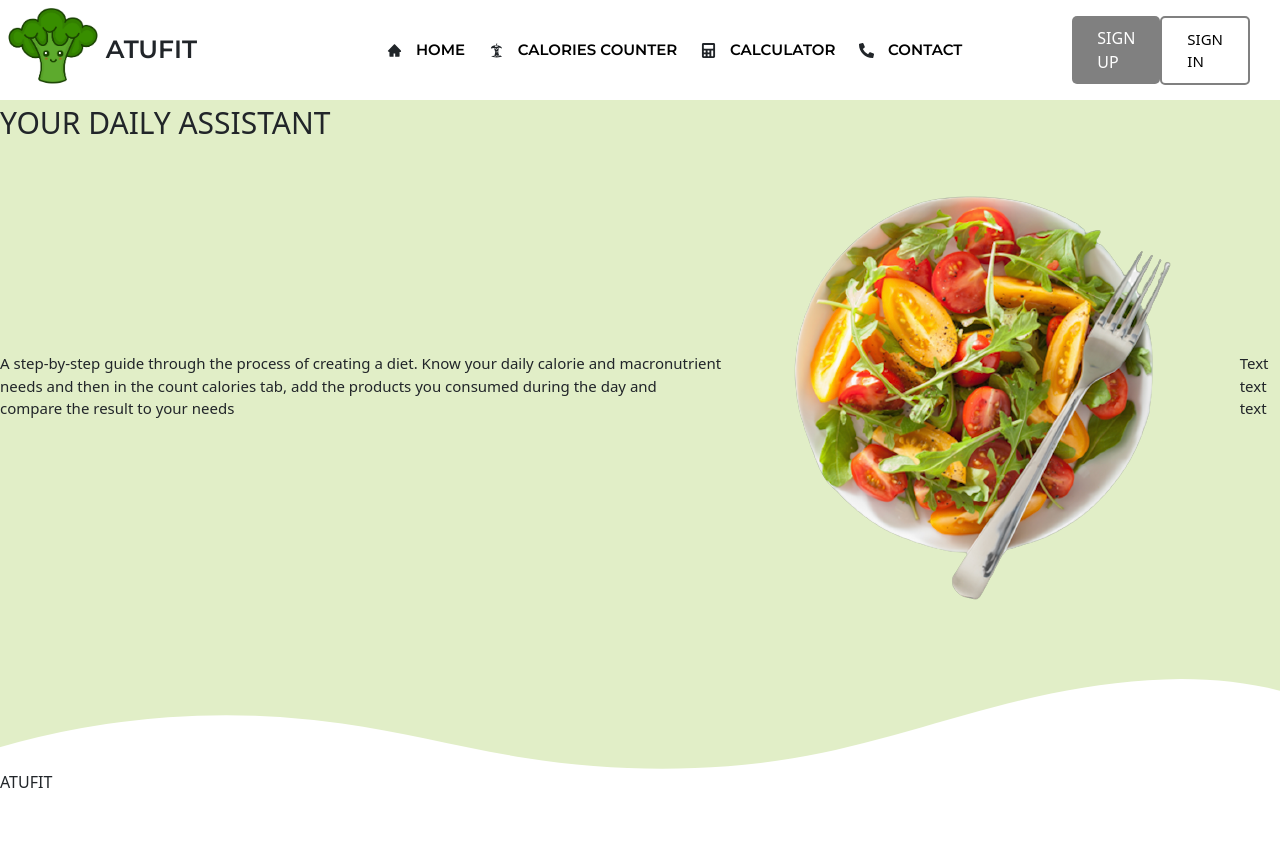
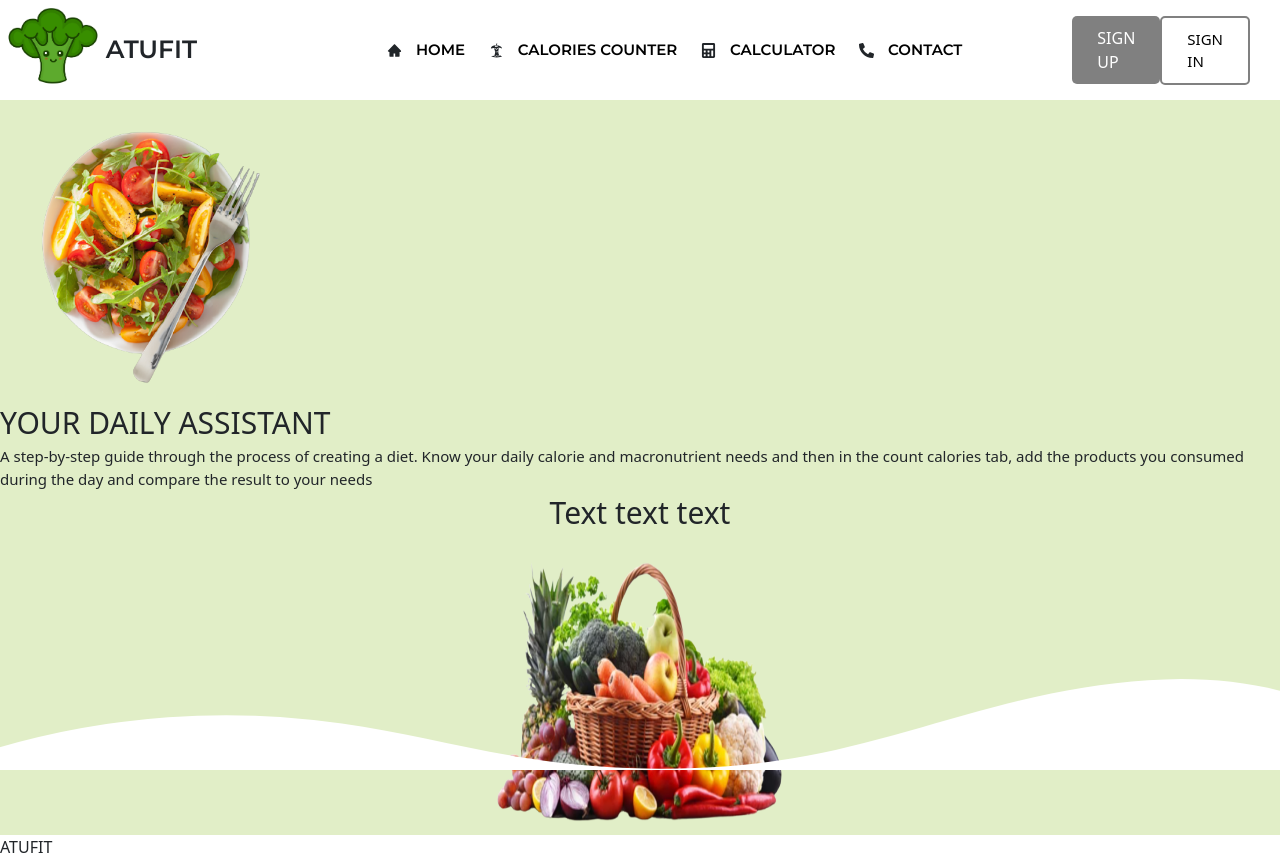
Before and after one commit to PatrycjaBochnak/ATuFit, a React (Create React App) app: page / in a window 1280 px wide. Before the commit the page ends 800 px from the top, so only its background shows below. Built offline with nearby package versions, Linux system fonts and the light colour scheme.

Commit message:
adding style to homepage

```diff
--- a/src/components/homePage.js
+++ b/src/components/homePage.js
@@ -1,25 +1,26 @@
 import React from "react";
 import Footer from "./footer";
 import salad1 from "../images/salad1.jpg"
+import vegetables from "../images/vegetables.jpg"
 
 function HomePage() {
   return (
     <>
     <div className="homePage">
-        <div className="heading1">
+            <div className="homePageIcon1">
+            <img className="salad1" src={salad1} alt="salad1" />
+            </div>
+            <div className="heading1">
             <span>YOUR DAILY ASSISTANT</span>
           <div className="heading2">
             <span>
             A step-by-step guide through the process of creating a diet. Know your daily calorie and macronutrient needs and then in the count calories tab, add the products you consumed during the day and compare the result to your needs
             </span>
-            <div className="homePageIcon1">
-            <img className="salad1" src={salad1} alt="salad1" />
-            </div>
             <div className="heading3">
               <span>Text text text</span>
             </div>
             <div className="homePageIcon2">
-
+            <img className="vegetables" src={vegetables} alt="vegetables" />
             </div>
           </div>
         </div>
--- a/src/styles/_homePage.scss
+++ b/src/styles/_homePage.scss
@@ -10,7 +10,36 @@
 }
 .heading2 {
   display: flex;
+  flex-flow: column;
   align-items: center;
   justify-content: center;
   font-size: 15px;
 }
+.heading3 {
+  display: flex;
+  flex-flow: column;
+  align-items: center;
+  justify-content: center;
+  font-size: 30px;
+}
+.homePageIcon1 {
+  display: flex;
+  justify-content: flex-end;
+  flex-flow: column;
+  float: left;
+}
+.salad1 {
+  display: flex;
+  height: 300px;
+  width: 300px;
+}
+.homePageIcon2 {
+  display: flex;
+  flex-flow: column;
+  justify-content: flex-end;
+}
+.vegetables {
+  display: flex;
+  height: 300px;
+  width: 300px;
+}
```
Also changed, not shown: src/fonts/Montserrat-SemiBold.ttf (deleted), src/images/vegetables.jpg (added).
